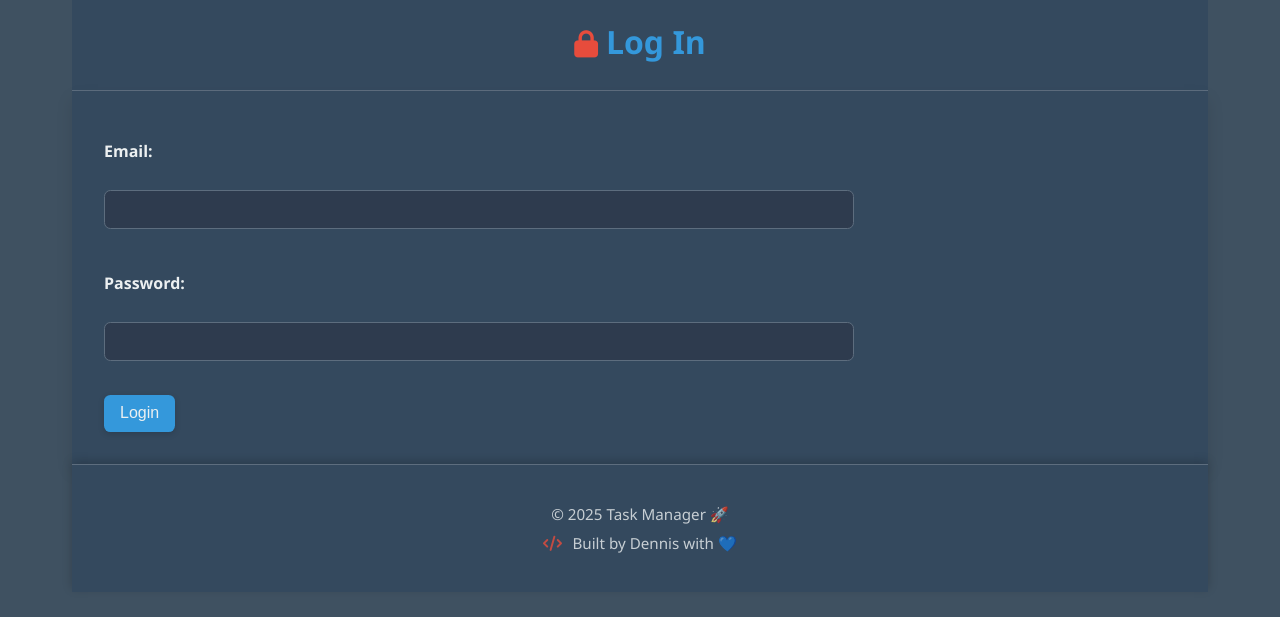
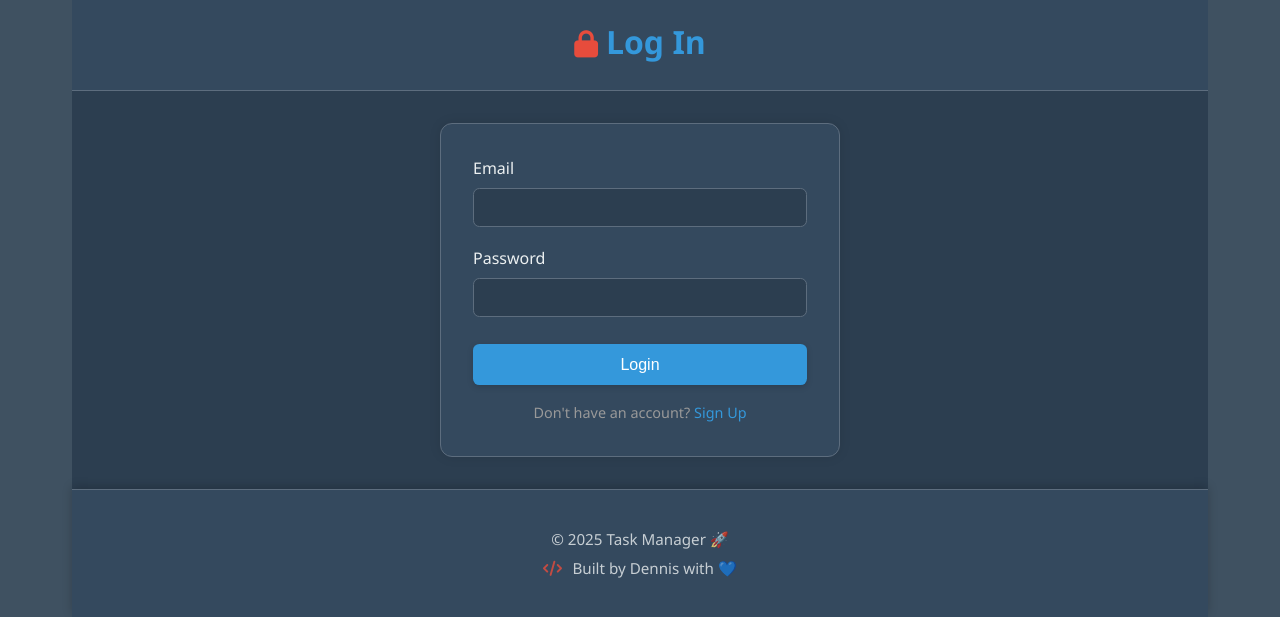
Before and after one commit to dennis-mburu/task-manager-php, a PHP site: page / in a window 1280 px wide. Shown: the part 131-748 px from the top of the page. Run offline with PHP 8.4, Linux system fonts and the light colour scheme.

Commit message:
update login and profile forms their error displays

```diff
--- a/css/style.css
+++ b/css/style.css
@@ -193,48 +193,93 @@ i {
 
 /* Forms */
 
+/* Wrapper to center form with page background */
+.form-wrapper {
+  background-color: var(--bg-color); /* app background */
+  /* min-height: 100vh; */
+  display: flex;
+  align-items: center;
+  justify-content: center;
+  padding: 2rem;
+}
+
+/* Styled form container */
 form {
-  /* margin: 1.5rem 0; */
-  margin: 0;
+  background-color: var(--card-bg); /* card-style form */
   padding: 2rem;
-  /* padding: 2rem 8rem; */
-  background: var(--card-bg);
-  /* border: 1px solid var(--border-light); */
-  /* border-radius: 0.6rem; */
-  animation: fadeIn 0.3s ease;
-  /* max-width: 90%; */
-  /* margin-inline: auto; */
-  box-shadow: 0 0.5rem 1rem var(--shadow);
+  border: 1px solid var(--border-light);
+  border-radius: 0.75rem;
+  max-width: 400px;
+  width: 100%;
+  color: var(--text-color);
+  box-shadow: 0 0 12px var(--shadow);
+}
+
+/* Input labels */
+form label {
+  display: block;
+  margin-bottom: 1.2rem;
+  font-weight: 500;
+  font-size: 1rem;
   color: var(--text-color);
 }
 
-input,
-select,
-textarea {
+/* Inputs and selects */
+form input,
+form select,
+form textarea {
+  display: block;
+  margin-top: 0.4rem;
   padding: 0.6rem 0.8rem;
-  /* margin-top: 0.4rem; */
-  /* margin-inline: auto; */
-  width: 70%;
+  width: 100%;
+  font-size: 1rem;
+  background-color: var(--bg-color);
+  border: 1px solid var(--border-light);
+  color: var(--text-color);
   border-radius: 0.4rem;
-  border: 1px solid var(--border-light);
-  background-color: #2e3b4e;
-  color: var(--text-color);
-  font-size: 1rem;
-  transition: border-color 0.3s ease, box-shadow 0.3s ease;
+  transition: border 0.3s ease;
 }
 
-input:focus,
-select:focus,
-textarea:focus {
+form input:focus,
+form select:focus,
+form textarea:focus {
   outline: none;
   border-color: var(--primary-color);
-  box-shadow: 0 0 0 0.15rem rgba(52, 152, 219, 0.3);
 }
-label {
-  font-weight: 600;
+
+/* Submit button */
+form button {
+  background-color: var(--primary-color);
+  color: #fff;
+  border: none;
+  padding: 0.7rem 1rem;
+  font-size: 1rem;
+  border-radius: 0.4rem;
+  width: 100%;
+  margin-top: 0.5rem;
+  cursor: pointer;
+  transition: background 0.3s ease;
+}
+
+form button:hover {
+  background-color: var(--primary-hover);
+}
+
+/* Helper text under the form */
+.form-helper {
+  text-align: center;
   margin-top: 1rem;
-  display: block;
-  color: var(--text-color);
+  font-size: 0.9rem;
+  color: var(--muted-color);
+}
+
+.form-helper a {
+  color: var(--primary-color);
+  text-decoration: none;
+}
+
+.form-helper a:hover {
+  text-decoration: underline;
 }
 
 .update-task-form {
--- a/index.php
+++ b/index.php
@@ -58,21 +58,33 @@ if ($_SERVER['REQUEST_METHOD'] === 'POST') {
         <h2><i class="fa-solid fa-lock"></i>Log In</h2>
     </div>
 
-    <!-- Display error message if any -->
-    <?php if ($error): ?>
-        <p style="color:red;"><?php echo $error; ?></p>
-    <?php endif; ?>
+    <!-- Login form -->
+    <div class="form-wrapper">
+        <form method="POST" action="index.php" class="form-auth">
 
-    <!-- Login Form -->
-    <form method="POST" action="index.php">
-        <label>Email:</label><br>
-        <input type="email" name="email" required><br><br>
+            <!-- Display error message if any -->
+            <?php if ($error): ?>
+                <p class="error"><?php echo $error; ?></p>
+            <?php endif; ?>
+            <label>
+                Email
+                <input type="email" name="email" required>
+            </label>
 
-        <label>Password:</label><br>
-        <input type="password" name="password" required><br><br>
+            <label>
+                Password
+                <input type="password" name="password" required>
+            </label>
 
-        <button type="submit">Login</button>
-    </form>
+            <button type="submit">Login</button>
+
+            <p class="form-helper">
+                Don't have an account? <a href="signup.php">Sign Up</a>
+            </p>
+        </form>
+    </div>
+
+
     <?php include 'includes/footer.php'; ?>
 </body>
 
```
Also changed, not shown: other parts of css/style.css (+24 -25 lines), profile.php (+6 -1 lines).
